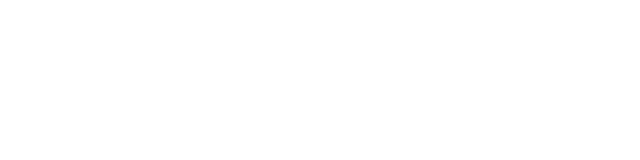
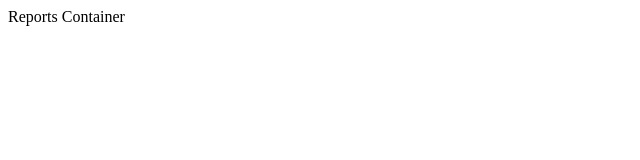
Before and after one commit to preacher2041/TokenGeneration, a React (Create React App) app: page /reports in a window 1280 px wide. Shown: the top 160 px of the page, without its empty margins (0-640 px from the left). Built offline with nearby package versions, Linux system fonts and the light colour scheme.

Commit message:
Added page routing to app

```diff
--- a/package.json
+++ b/package.json
@@ -14,7 +14,9 @@
     "react-scripts": "^3.0.1",
     "redux": "^4.0.1",
     "redux-devtools-extension": "^2.13.8",
-    "redux-saga": "^1.0.2"
+    "redux-saga": "^1.0.2",
+    "react-router-dom": "^4.3.1",
+    "react-router-redux": "^4.0.8"
   },
   "devDependencies": {
     "eslint-plugin-react-hooks": "^1.6.0"
--- a/src/App.js
+++ b/src/App.js
@@ -1,9 +1,16 @@
 import React from 'react';
+import {Switch, Route} from 'react-router-dom';
+import PointOfSalePageView from './pages/PointOfSale';
+import ReportsPageView from './pages/Reports';
 
 // Renders the root component
 export const App = () => {
 	return (
 		<React.Fragment>
+			<Switch>
+			<Route exact path="/point-of-sale" render={props => <PointOfSalePageView {...props} />} />
+			<Route path="/reports" render={props => <ReportsPageView {...props} />} />
+		</Switch>
 		</React.Fragment>
 	)
 };
--- /dev/null
+++ b/src/components/PointOfSaleContainer/PointOfSaleContainerView.jsx
@@ -0,0 +1,7 @@
+import React from 'react';
+
+const PointOfSaleContainer = () => (
+	<div>Point of Sale</div>
+);
+
+export default PointOfSaleContainer;
--- /dev/null
+++ b/src/components/PointOfSaleContainer/index.js
@@ -0,0 +1 @@
+export {default} from './PointOfSaleContainerView.jsx';
--- /dev/null
+++ b/src/components/ReportsContainer/ReportsContainerView.jsx
@@ -0,0 +1,9 @@
+import React from 'react';
+
+const ReportsContainerView = () => (
+	<div>
+		Reports Container
+	</div>
+);
+
+export default ReportsContainerView;
--- /dev/null
+++ b/src/components/ReportsContainer/index.js
@@ -0,0 +1 @@
+export {default} from './ReportsContainerView.jsx';
--- a/src/index.js
+++ b/src/index.js
@@ -1,5 +1,6 @@
 import React from 'react';
 import ReactDOM from 'react-dom';
+import { BrowserRouter as Router } from 'react-router-dom';
 import { Provider } from 'react-redux';
 
 import {App} from './App';
@@ -8,7 +9,9 @@
 const app =
 	// connects the app to the redux store
 	<Provider store={store}>
-		<App />
+		<Router>
+			<App />
+		</Router>
 	</Provider>;
 
 ReactDOM.render(app, document.getElementById('app'));
--- /dev/null
+++ b/src/pages/PointOfSale/PointOfSalePageView.jsx
@@ -0,0 +1,8 @@
+import React from 'react';
+import PointOfSaleContainer from '../../components/PointOfSaleContainer';
+
+const PointOfSalePageView = () => (
+	<PointOfSaleContainer/>
+);
+
+export default PointOfSalePageView;
--- /dev/null
+++ b/src/pages/PointOfSale/index.js
@@ -0,0 +1 @@
+export {default} from './PointOfSalePageView.jsx';
--- /dev/null
+++ b/src/pages/Reports/ReportsPageView.jsx
@@ -0,0 +1,8 @@
+import React from 'react';
+import ReportsContainerView from '../../components/ReportsContainer';
+
+const ReportsPageView = () => (
+	<ReportsContainerView />
+);
+
+export default ReportsPageView;
--- /dev/null
+++ b/src/pages/Reports/index.js
@@ -0,0 +1 @@
+export {default} from './ReportsPageView.jsx';
```
Also changed, not shown: 1 other file (tests, documents, lock files or other folders).
